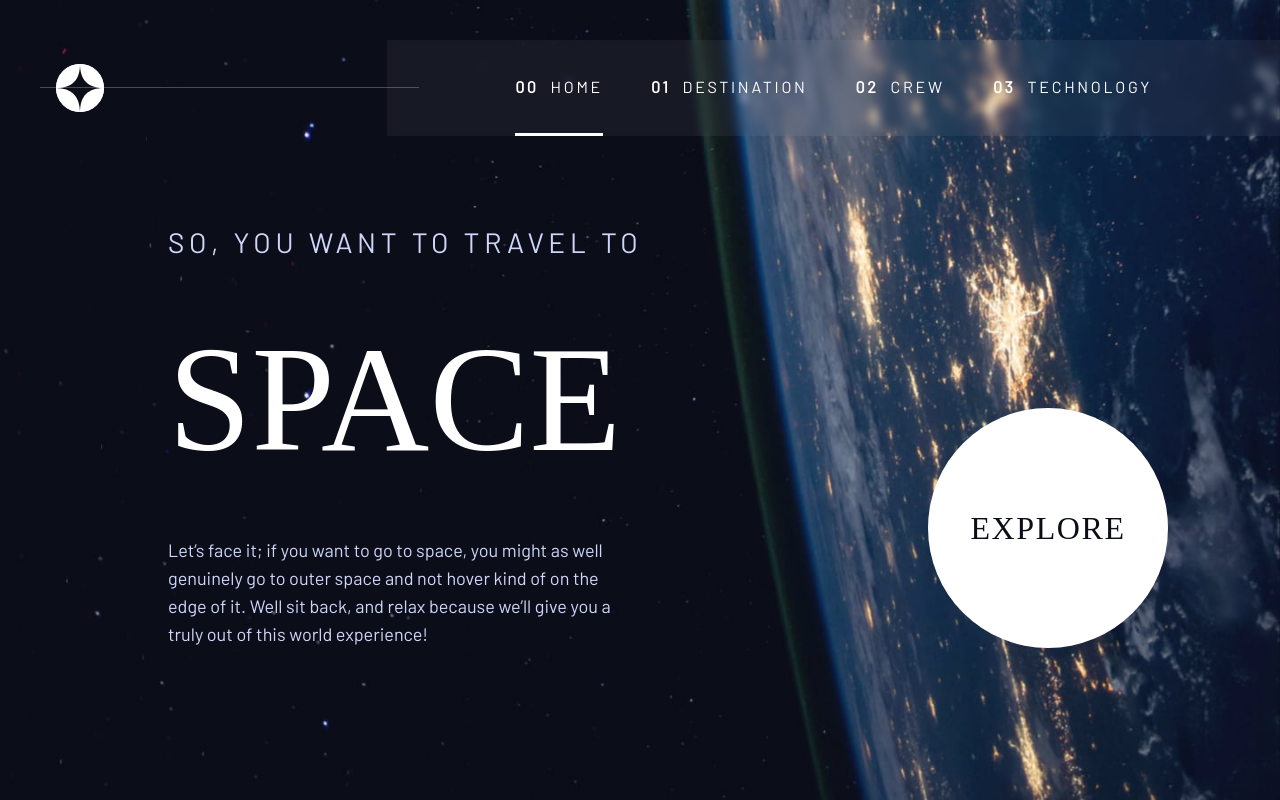
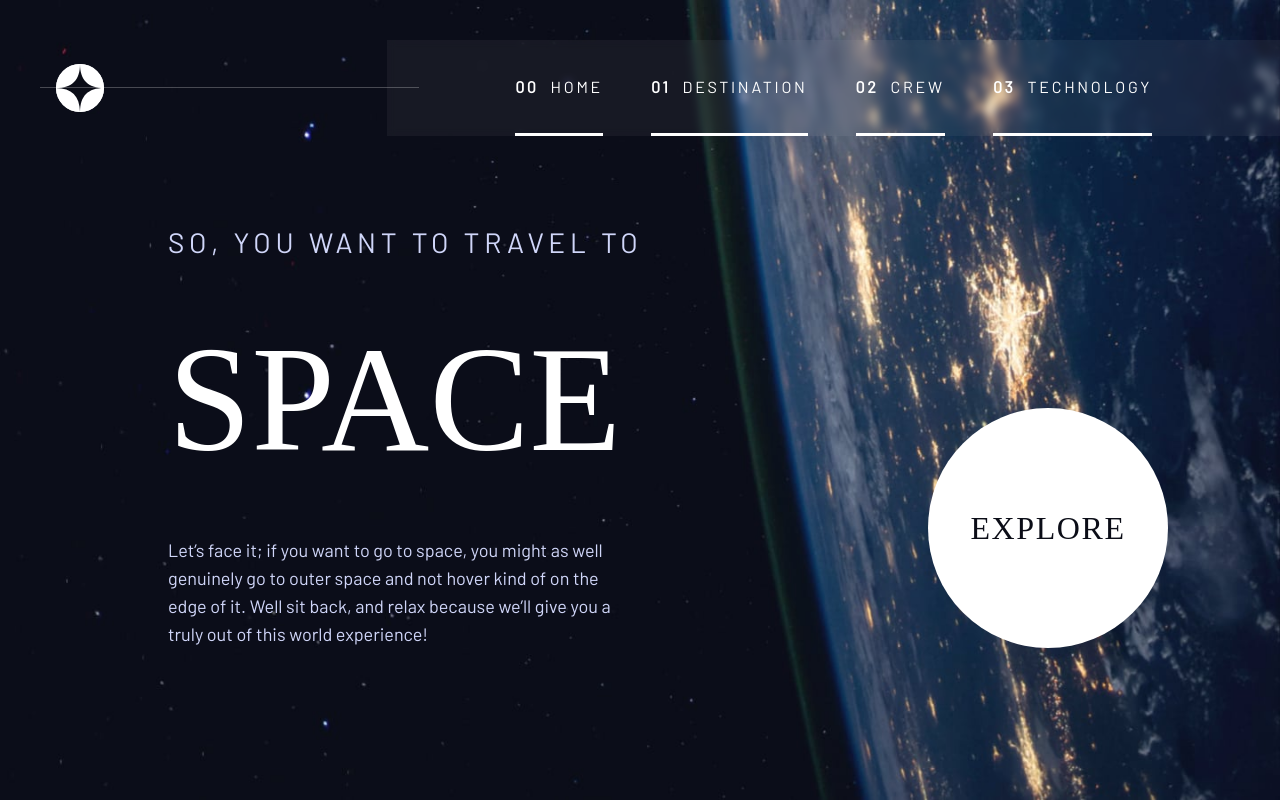
Before and after one commit to PCPbiscuit/Space-travel-ts, a Next.js app: page / in a window 1280 px wide. Built offline with nearby package versions, Linux system fonts and the light colour scheme; a web font is replaced by a local one.

Commit message:
fix active state for header

```diff
--- a/src/components/app/Header/index.tsx
+++ b/src/components/app/Header/index.tsx
@@ -23,7 +23,7 @@ export const Header = () => {
             <a
               className={cx(
                 'space-x-3 flex items-center text-white tracking-widest h-full border-b-[3px] border-transparent hover:border-white/50 transition-colors duration-200',
-                link.href == pathname && 'border-white',
+                link.href.includes(pathname.split('/')[1]) && 'border-white',
               )}
             >
               <p className="font-bold">{'0' + index}</p>
```
